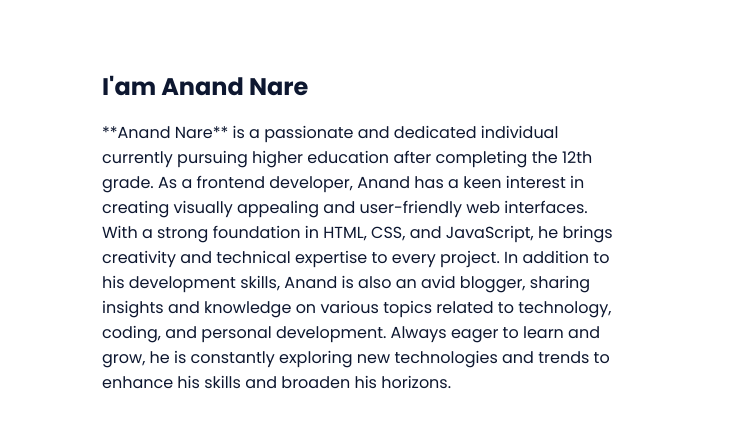
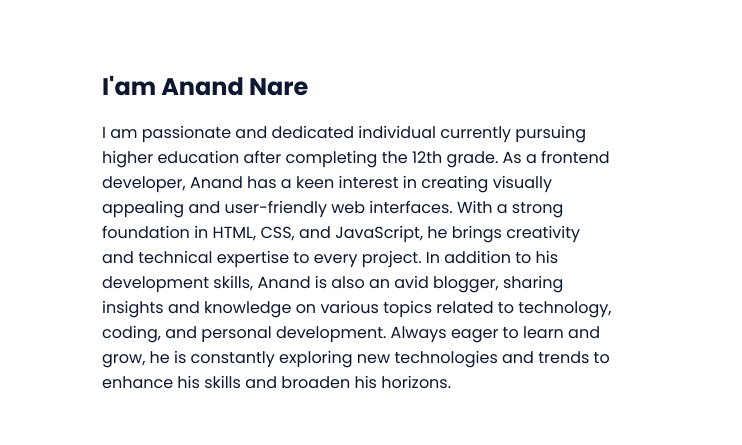
Before and after one commit to anandnare/portfolio, a plain HTML site: page index.html in a window 1280 px wide. Shown: the part 1000-1445 px from the top of the page, 538-1280 px from the left. Drawn offline with nearby package versions, Linux system fonts and the light colour scheme; files that its build step writes are made by us from their sources; a script that the page names is missing.

Commit message:
Update index.html

```diff
--- a/index.html
+++ b/index.html
@@ -75,7 +75,7 @@
 
                     <div>
                         <h2 class="about__subtitle">I'am Anand Nare</h2>
-                        <p class="about__text">**Anand Nare** is a passionate and dedicated individual currently pursuing higher education after completing the 12th grade. As a frontend developer, Anand has a keen interest in creating visually appealing and user-friendly web interfaces. With a strong foundation in HTML, CSS, and JavaScript, he brings creativity and technical expertise to every project. In addition to his development skills, Anand is also an avid blogger, sharing insights and knowledge on various topics related to technology, coding, and personal development. Always eager to learn and grow, he is constantly exploring new technologies and trends to enhance his skills and broaden his horizons.</p>
+                        <p class="about__text">I am passionate and dedicated individual currently pursuing higher education after completing the 12th grade. As a frontend developer, Anand has a keen interest in creating visually appealing and user-friendly web interfaces. With a strong foundation in HTML, CSS, and JavaScript, he brings creativity and technical expertise to every project. In addition to his development skills, Anand is also an avid blogger, sharing insights and knowledge on various topics related to technology, coding, and personal development. Always eager to learn and grow, he is constantly exploring new technologies and trends to enhance his skills and broaden his horizons.</p>
                     </div>
                 </div>
             </section>
```
